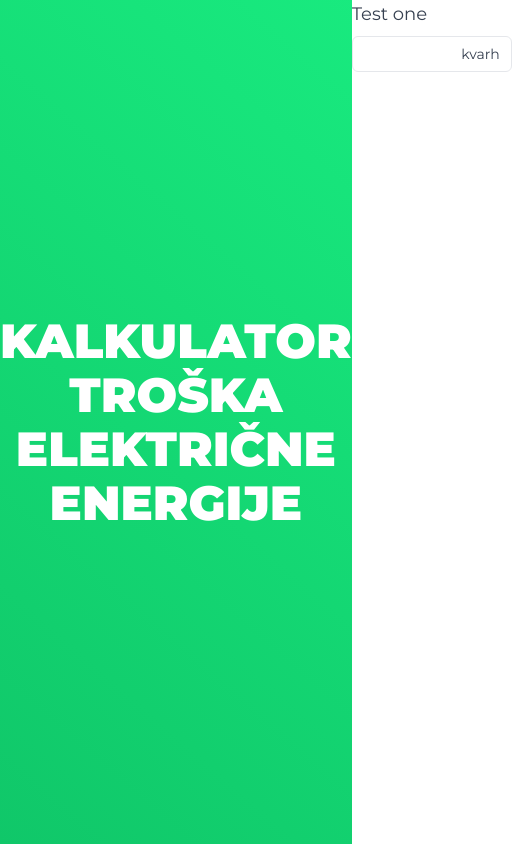
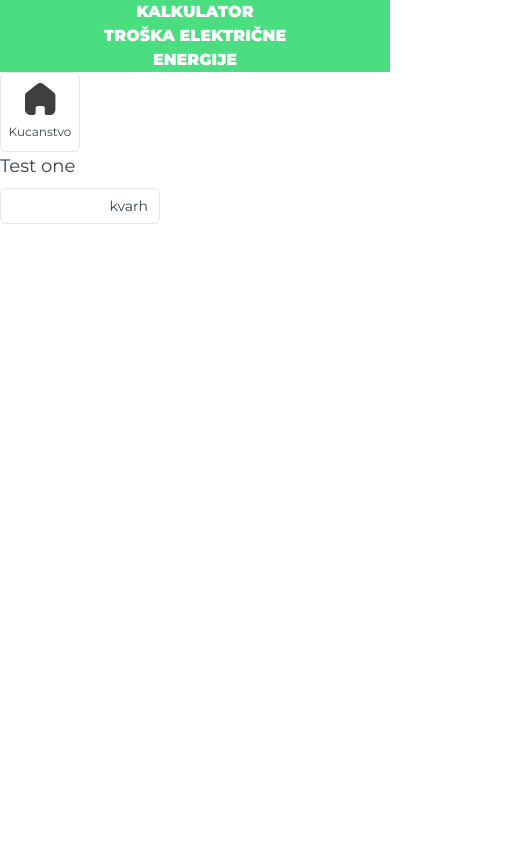
Before and after one commit to ADEV-00/electricity-consumption-calculator, a Next.js app: page / in a window 390 px wide. Shown: the whole page, 512 px wide, since content can reach past the window. Built offline with nearby package versions, Linux system fonts and the light colour scheme.

Commit message:
Responsive left side

```diff
--- a/components/ui/inputField.tsx
+++ b/components/ui/inputField.tsx
@@ -1,6 +1,4 @@
 import React from "react";
-
-//value, label, name, placeholder, type, onChange
 
 interface Props {
   disabled?: Boolean;
--- a/pages/index.tsx
+++ b/pages/index.tsx
@@ -1,28 +1,17 @@
+import React, { useState } from "react";
+
 import Head from "next/head";
 import Image from "next/image";
 import { NextPage } from "next";
 
-import bg from "../public/bg.svg";
+import IconHome from "../public/Home.svg";
+
 import InputField from "../components/ui/inputField";
 
-const img = (
-  <svg
-    width="99"
-    height="719"
-    viewBox="0 0 99 719"
-    fill="none"
-    xmlns="http://www.w3.org/2000/svg"
-  >
-    <path
-      fillRule="evenodd"
-      clipRule="evenodd"
-      d="M16.3337 7.13968e-07L11.1757 30.5416C5.158 59.9924 -6.01769 119.985 5.15799 179.977C16.3337 239.97 50.7204 299.962 61.8961 361.045C73.0718 421.038 79.0895 481.03 61.8961 541.023C44.7027 601.015 22.3513 661.007 11.1757 690.458L-3.15159e-05 721L99 721L99 690.458C99 661.008 99 601.015 99 541.023C99 481.03 99 421.038 99 361.045C99 299.962 99 239.97 99 179.977C99 119.985 99 59.9925 99 30.5417L99 0.000114066L16.3337 7.13968e-07Z"
-      fill="white"
-    />
-  </svg>
-);
-
 const Home: NextPage = () => {
+  const [mainCategory, setMainCategory] = useState<
+    "kucanstvo" | "ostalo" | null
+  >(null);
   return (
     <div className="w-full max-h-screen h-screen">
       <Head>
@@ -34,16 +23,47 @@ const Home: NextPage = () => {
           rel="stylesheet"
         ></link>
       </Head>
-      <main className="flex-1 h-full flex flex-row">
-        <div className="flex-1 relative flex justify-center items-center main-bg">
-          <h1 className="text-white text-5xl uppercase font-black text-center leading-[54px] fade-in-right">
+      <main className="flex-1 h-full flex flex-col sm:flex-row">
+        <div className=" sm:flex-1 relative flex justify-center items-center bg-green-400 sm:bg-transparent main-bg">
+          <h1 className="text-white text-md sm:text-5xl uppercase font-black text-center sm:leading-[54px] fade-in-right">
             KALKULATOR
             <br /> troška električne <br />
             energije
           </h1>
         </div>
         <div className="flex-1">
-          <InputField label="Test one" name="test" valueType="kvarh" />
+          <div>
+            <div
+              onClick={() => setMainCategory("kucanstvo")}
+              className={
+                "border border-gray-200 h-20 w-20 rounded-md flex flex-col items-center justify-center gap-2 cursor-pointer " +
+                (mainCategory === "kucanstvo"
+                  ? "bg-green-300 shadow-md text-white"
+                  : " text-gray-700")
+              }
+            >
+              <svg
+                width="31"
+                height="32"
+                viewBox="0 0 31 32"
+                fill="none"
+                xmlns="http://www.w3.org/2000/svg"
+              >
+                <path
+                  d="M10.6156 30.0373V25.145C10.6156 23.8961 11.6355 22.8837 12.8935 22.8837H17.4922C18.0963 22.8837 18.6757 23.1219 19.1028 23.546C19.53 23.9701 19.77 24.5452 19.77 25.145V30.0373C19.7662 30.5565 19.9713 31.0558 20.3398 31.4242C20.7083 31.7927 21.2097 32 21.7327 32H24.8701C26.3354 32.0037 27.742 31.4285 28.7794 30.4013C29.8169 29.374 30.4 27.9791 30.4 26.5245V12.587C30.4 11.4119 29.8753 10.2973 28.9674 9.54346L18.2944 1.08139C16.4378 -0.402301 13.7778 -0.354396 11.9766 1.19516L1.54722 9.54346C0.596384 10.2751 0.0280836 11.393 0 12.587V26.5103C0 29.5421 2.47581 32 5.52987 32H8.59565C9.68195 32 10.5648 31.1299 10.5727 30.0515L10.6156 30.0373Z"
+                  fill={mainCategory === "kucanstvo" ? "white" : "#3F3F3F"}
+                />
+              </svg>
+
+              <div className="text-[12px]">Kucanstvo</div>
+            </div>
+          </div>
+          <InputField
+            label="Test one"
+            name="test"
+            valueType="kvarh"
+            onChange={(e: any) => console.log(e.target.value)}
+          />
         </div>
       </main>
     </div>
--- a/styles/globals.css
+++ b/styles/globals.css
@@ -13,6 +13,12 @@ body {
   background-image: url("../public/bg.svg");
   background-size: cover;
   background-repeat: no-repeat;
+}
+
+@media only screen and (max-width: 640px) {
+  .main-bg {
+    background-image: inherit;
+  }
 }
 
 .fade-in-right {
```
Also changed, not shown: public/Home.svg (added).
